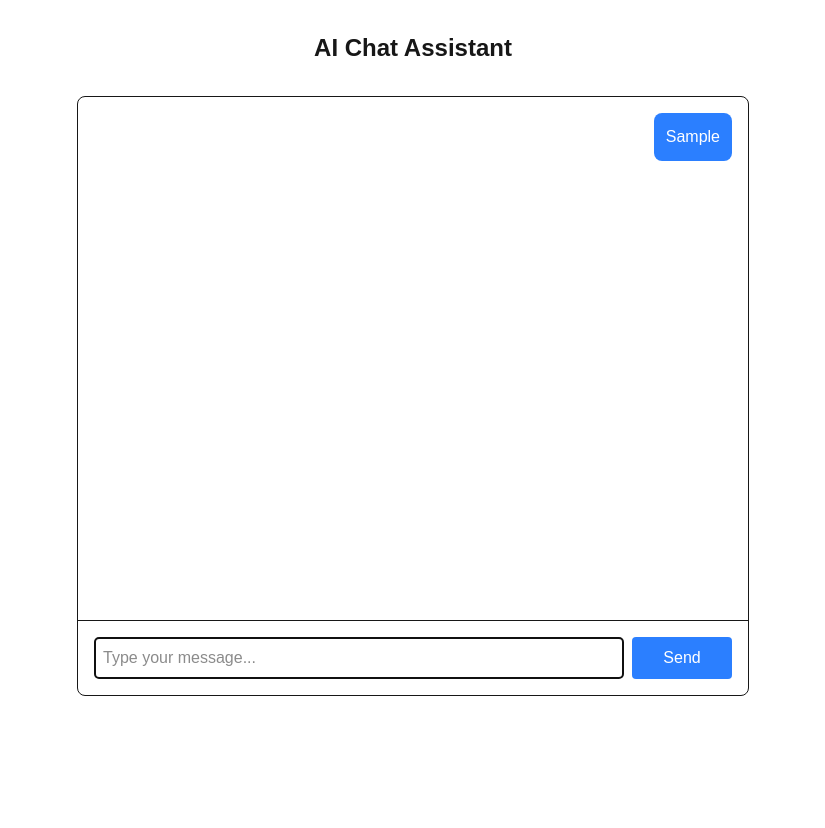
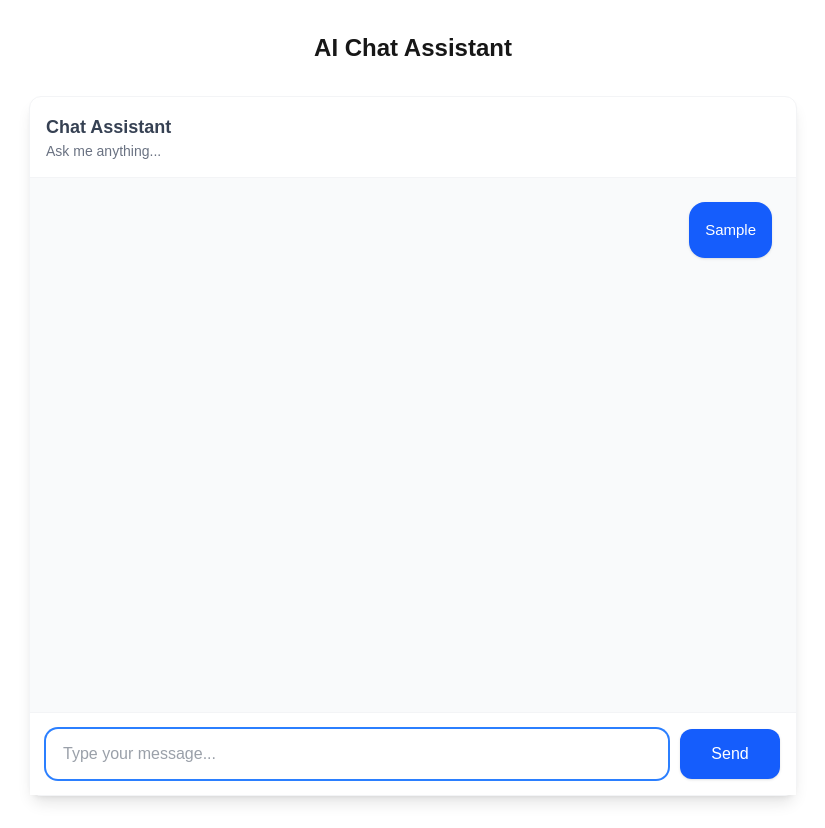
Before and after one commit to robertocemeri/mobile-scraper-chatbot, a Next.js app: page / in a window 1280 px wide. Both pictures are taken after typing "Sample" into the empty fields and a click on the button "Send". Shown: the whole page, without its empty margins (227-1052 px from the left). Before the commit the page ends 800 px from the top, so only its background shows below. Built offline with nearby package versions, Linux system fonts and the light colour scheme; no server answers.

Commit message:
better design

```diff
--- a/src/components/ChatBox.tsx
+++ b/src/components/ChatBox.tsx
@@ -29,28 +29,23 @@ export default function ChatBox() {
     let match;
 
     while ((match = linkRegex.exec(text)) !== null) {
-      // Add text before the link
       if (match.index > lastIndex) {
         parts.push(text.slice(lastIndex, match.index));
       }
-
-      // Add the link as JSX
       parts.push(
         <a
           key={match.index}
           href={match[2]}
           target="_blank"
           rel="noopener noreferrer"
-          className="text-blue-600 hover:underline"
+          className="text-blue-500 hover:text-blue-600 underline decoration-blue-300 underline-offset-2"
         >
           {match[1]}
         </a>
       );
-
       lastIndex = match.index + match[0].length;
     }
 
-    // Add remaining text
     if (lastIndex < text.length) {
       parts.push(text.slice(lastIndex));
     }
@@ -113,9 +108,16 @@ export default function ChatBox() {
   };
 
   return (
-    <div className="flex flex-col h-[600px] w-full max-w-2xl mx-auto border rounded-lg">
-      <div className="flex-1 overflow-y-auto p-4 space-y-4">
-        <div className="flex flex-col space-y-4">
+    <div className="flex flex-col h-[700px] w-full max-w-3xl mx-auto bg-white rounded-xl shadow-lg border border-gray-100">
+      {/* Header */}
+      <div className="p-4 border-b border-gray-100">
+        <h2 className="text-lg font-semibold text-gray-700">Chat Assistant</h2>
+        <p className="text-sm text-gray-500">Ask me anything...</p>
+      </div>
+
+      {/* Messages Container */}
+      <div className="flex-1 overflow-y-auto p-6 space-y-6 bg-gray-50">
+        <div className="flex flex-col space-y-6">
           {messages.map((message, index) => (
             <div
               key={index}
@@ -124,46 +126,57 @@ export default function ChatBox() {
               }`}
             >
               <div
-                className={`max-w-[80%] rounded-lg p-3 ${
+                className={`max-w-[80%] rounded-2xl p-4 shadow-sm ${
                   message.role === 'user'
-                    ? 'bg-blue-500 text-white'
-                    : 'bg-gray-200 text-gray-800'
+                    ? 'bg-blue-600 text-white'
+                    : 'bg-white text-gray-700'
                 }`}
               >
-                {parseLinks(message.content[0].text.value)}
+                {/* <div className={`text-sm ${
+                  message.role === 'user' ? 'text-blue-100' : 'text-gray-500'
+                } mb-1`}>
+                  {message.role === 'user' ? 'You' : 'Assistant'}
+                </div> */}
+                <div className="text-[15px] leading-relaxed">
+                  {parseLinks(message.content[0].text.value)}
+                </div>
               </div>
             </div>
           ))}
           {isLoading && (
             <div className="flex justify-start">
-              <div className="max-w-[80%] rounded-lg p-3 bg-gray-200 text-gray-800">
-                <span className="inline-block min-w-[20px]">
-                  Thinking{dots}
-                </span>
+              <div className="max-w-[80%] rounded-2xl p-4 bg-white shadow-sm">
+                <div className="text-sm text-gray-500 mb-1">Assistant</div>
+                <div className="text-[15px] text-gray-700 flex items-center space-x-2">
+                  <span>Thinking</span>
+                  <span className="w-12 text-gray-400">{dots}</span>
+                </div>
               </div>
             </div>
           )}
           <div ref={messagesEndRef} />
         </div>
       </div>
-      <form onSubmit={handleSubmit} className="p-4 border-t">
-        <div className="flex gap-2">
+
+      {/* Input Form */}
+      <form onSubmit={handleSubmit} className="p-4 bg-white border-t border-gray-100">
+        <div className="flex gap-3">
           <input
             ref={inputRef}
             type="text"
             value={input}
             onChange={(e) => setInput(e.target.value)}
             placeholder="Type your message..."
-            className="flex-1 p-2 border rounded"
+            className="flex-1 px-4 py-3 rounded-xl border text-gray-700 border-gray-200 focus:outline-none focus:ring-2 focus:ring-blue-500 focus:border-transparent transition-all duration-200"
             disabled={isLoading}
             autoFocus
           />
           <button
             type="submit"
             disabled={isLoading}
-            className="px-4 py-2 bg-blue-500 text-white rounded hover:bg-blue-600 disabled:bg-blue-300 min-w-[100px]"
+            className="px-6 py-3 bg-blue-600 text-white rounded-xl hover:bg-blue-700 disabled:bg-blue-300 transition-colors duration-200 font-medium min-w-[100px] shadow-sm"
           >
-            {isLoading ? 'Wait' : 'Send'}
+            {isLoading ? 'Wait...' : 'Send'}
           </button>
         </div>
       </form>
```
